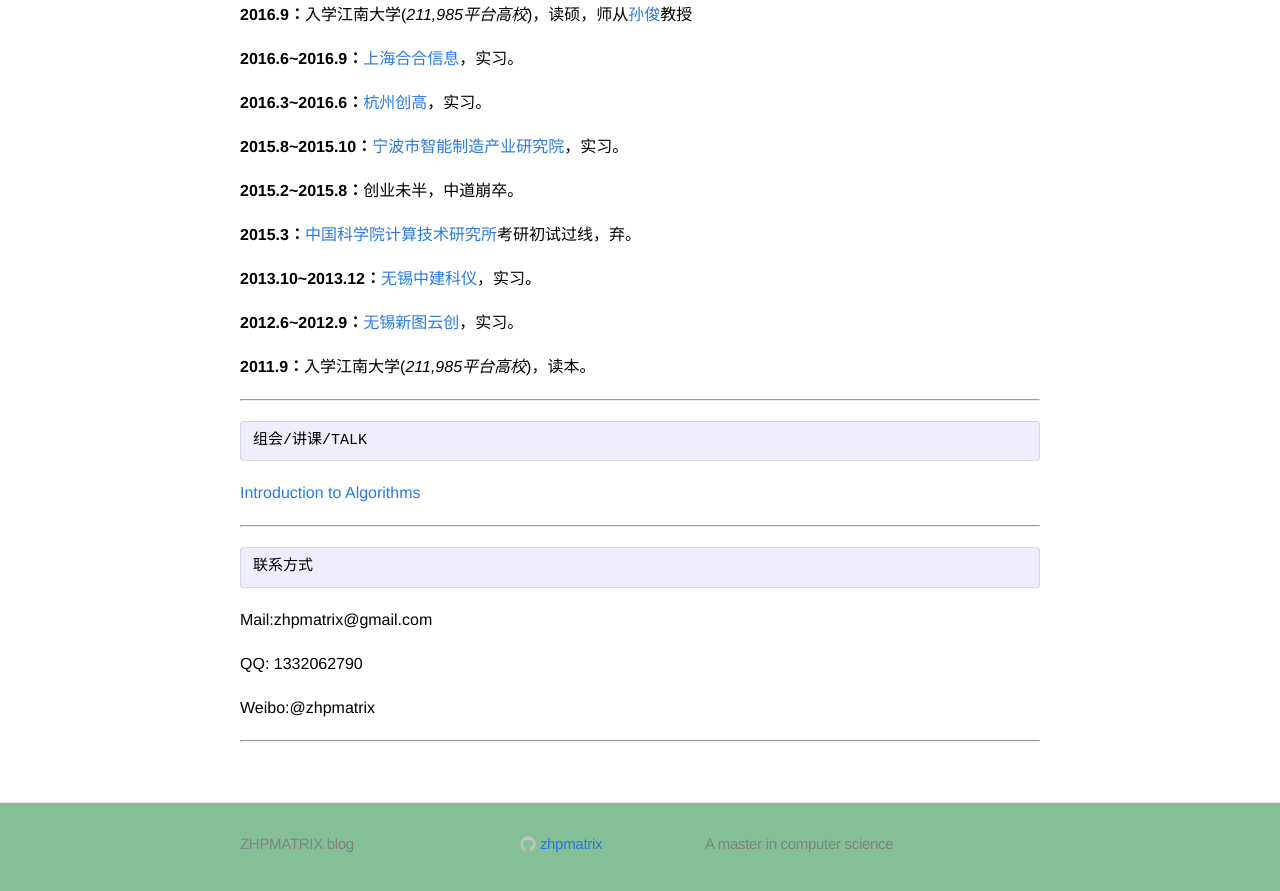
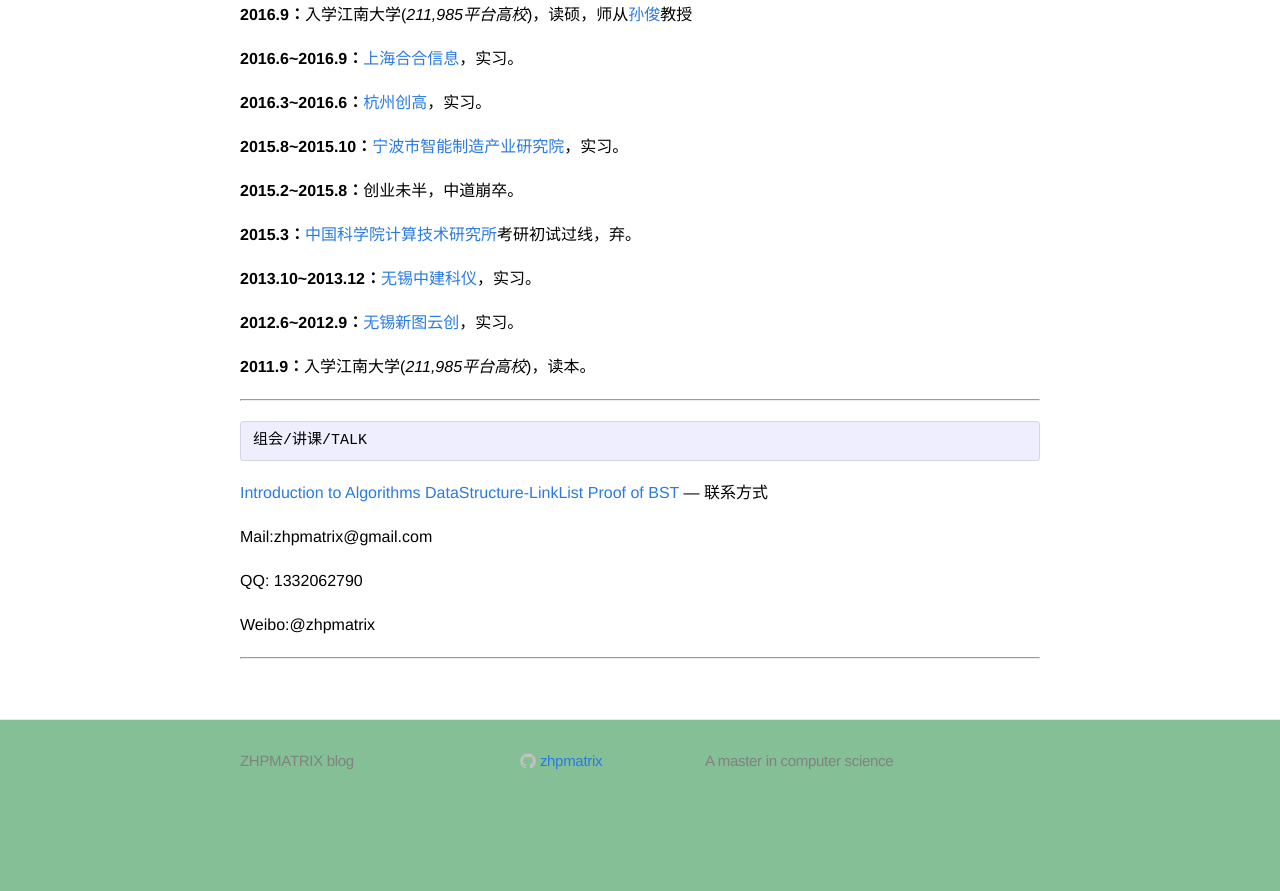
Before and after one commit to zhpmatrix/zhpmatrix.github.io, a Jekyll site: the page built from about.md, in a window 1280 px wide and 900 px high, scrolled down 759 px. Shown: the top 891 px of the window. Built offline with Jekyll 4.4.1, drawn with Linux system fonts in a browser that asks for light colours; comment, search, counter and statistics services are not loaded; after the commit the page ends 1577 px from its top, so only the background shows below that.

Commit message:
add pdf to cellar

```diff
--- a/about.md
+++ b/about.md
@@ -56,7 +56,8 @@ permalink: /about/
 	组会/讲课/TALK
 
 [Introduction to Algorithms](cellar/Algorithm-Framework.pdf)
-
+[DataStructure-LinkList](cellar/DataStructure_Lesson_1.pdf)
+[Proof of BST](cellar/二叉树性质证明.pdf)
 ---
     联系方式
 
```
Also changed, not shown: 2 other files.
